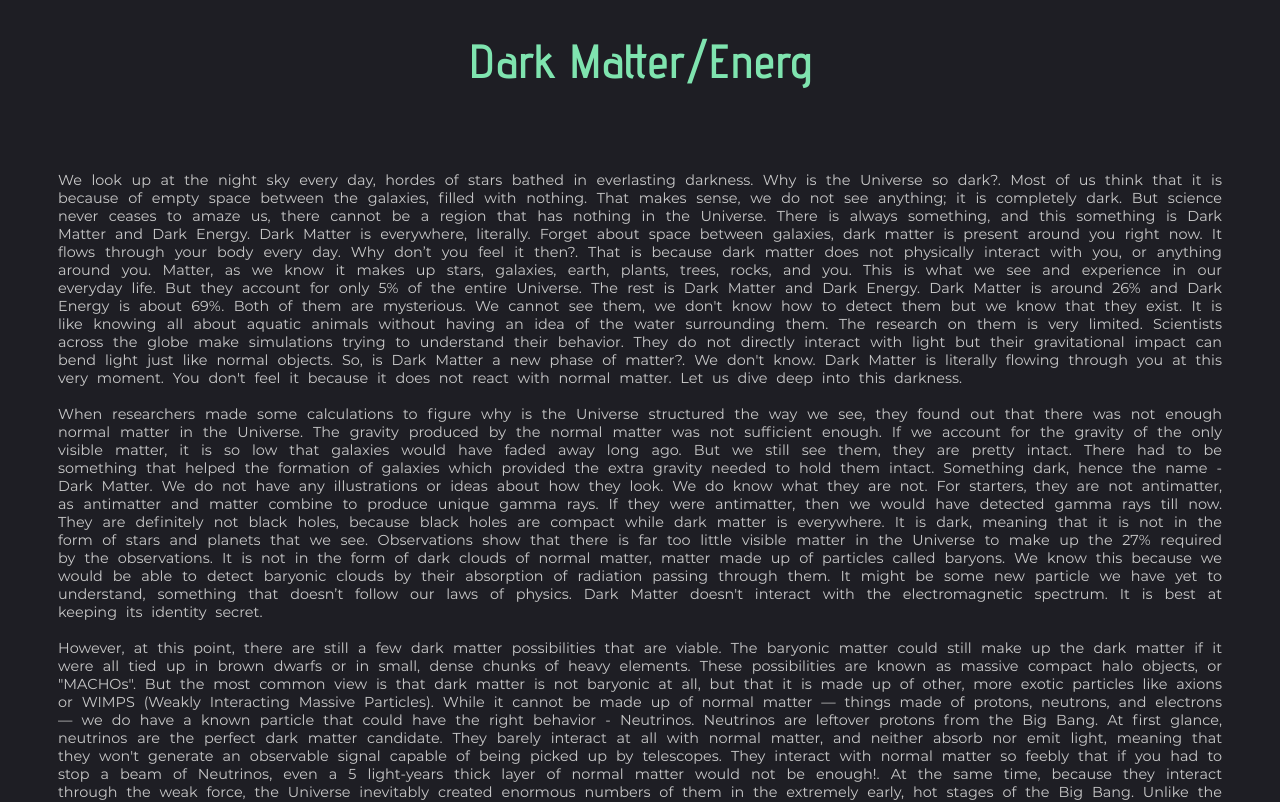
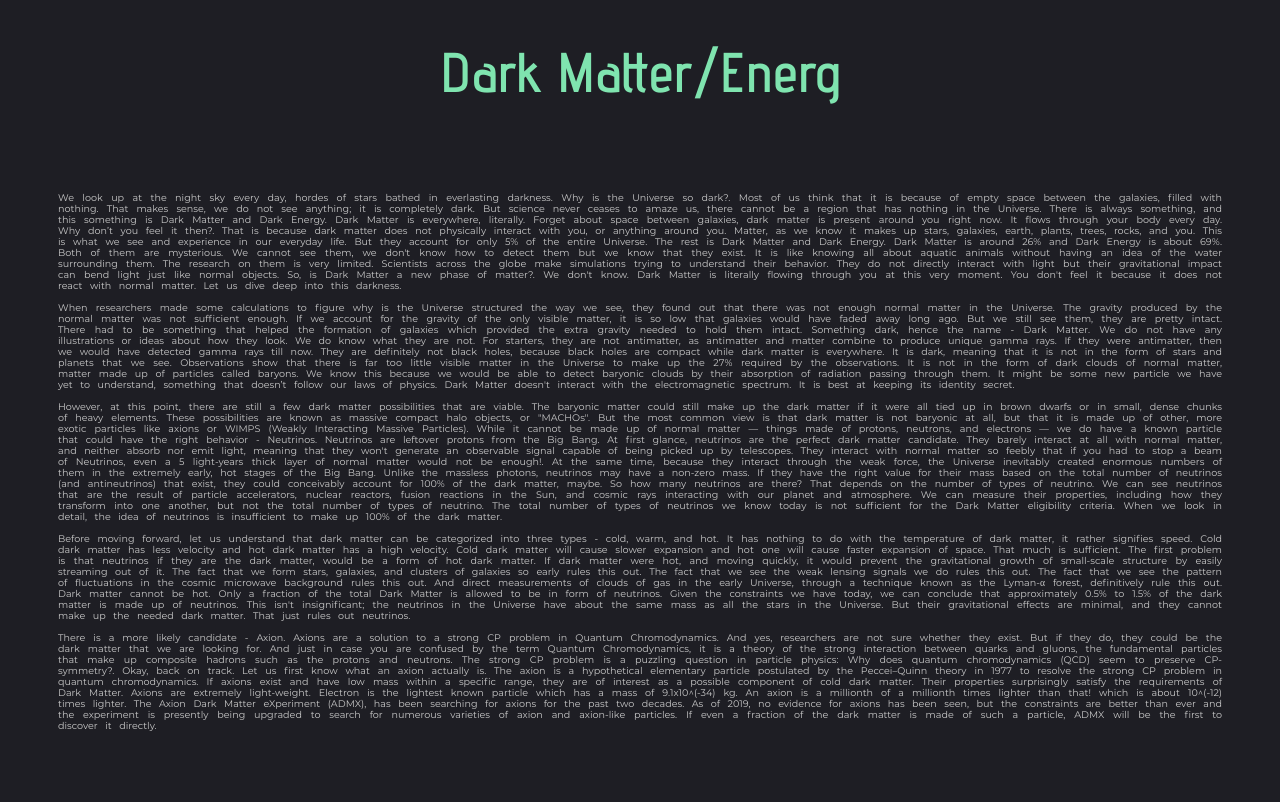
Before and after one commit to NirajSawant136/Universe-Android, a plain HTML site: page dark.html in a window 1280 px wide. Shown: the top 802 px of the page. Drawn offline with Linux system fonts and the light colour scheme.

Commit message:
Add files via upload

```diff
--- a/main.css
+++ b/main.css
@@ -13,13 +13,13 @@ body{
 h1{
 	 color: #7FE4AF;
 	 font-family: Advent;
-	 font-size: 6vh
+	 font-size: 7vh
 }
 p{
 	color: #CACACA;
 	text-align: justify;
 	padding: 50px 50px;
-	font-size: 1.8vh;
+	font-size: 1.2vh;
 	font-family: Monst;
 	word-spacing: 5px;
 }
```
